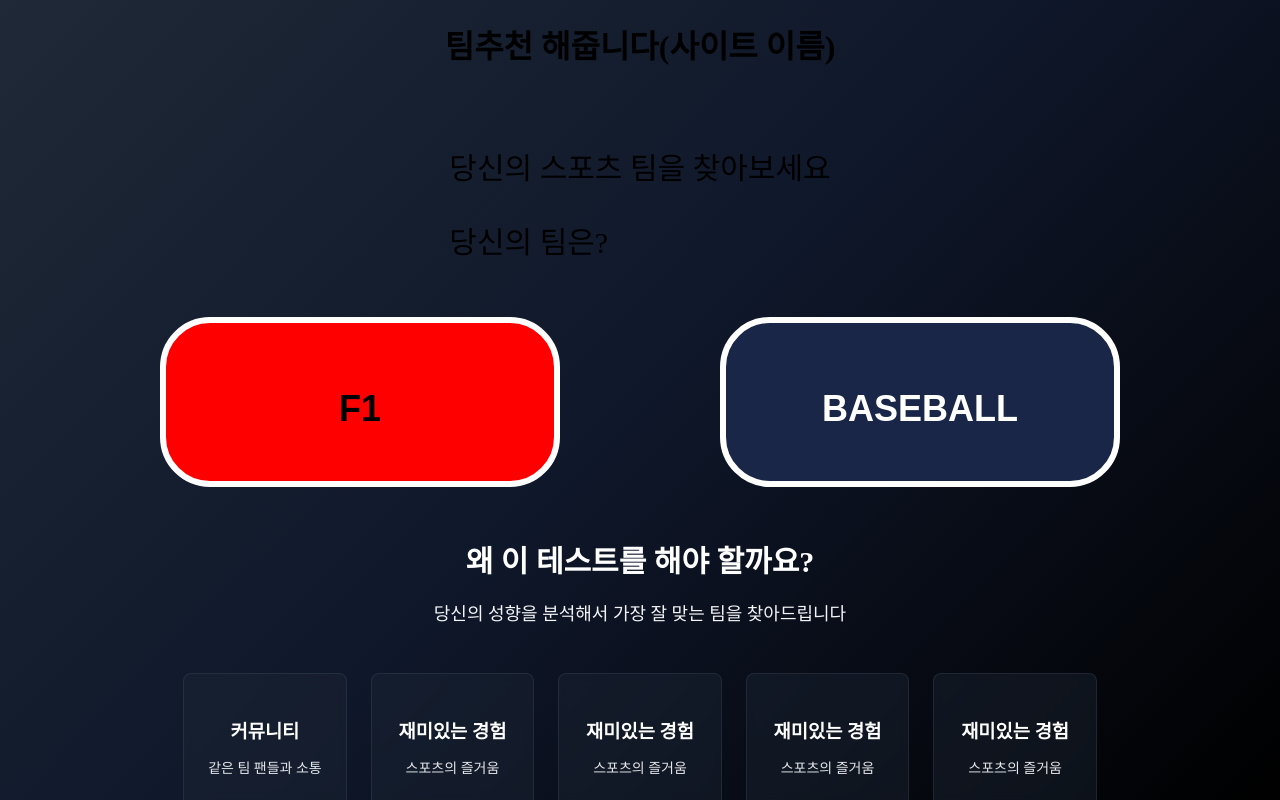
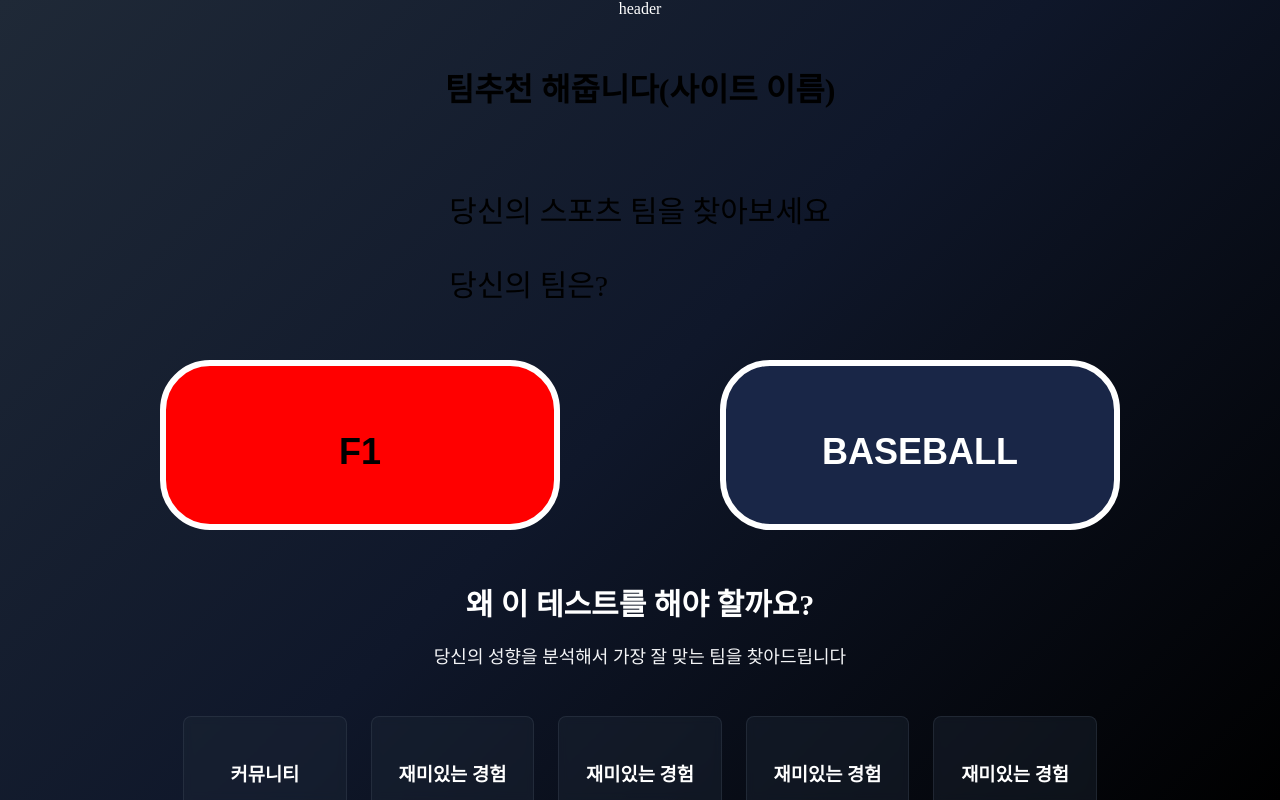
Before and after one commit to SportsTeamRecommend/FrontEnd, a React (Vite) app: page / in a window 1280 px wide. Built offline with nearby package versions, Linux system fonts and the light colour scheme.

Commit message:
feat: homepage header 추가

```diff
--- a/src/pages/Home.css
+++ b/src/pages/Home.css
@@ -16,6 +16,10 @@
   flex-direction: column;
   gap: 25px;
   align-items: center;
+}
+
+.header {
+  color: white;
 }
 
 .site_title {
--- a/src/pages/Home.jsx
+++ b/src/pages/Home.jsx
@@ -46,6 +46,8 @@ const Home = () => {
   };
   return (
     <div className="home_container">
+      <div className="header">header</div>
+
       <h1 className="site_title">팀추천 해줍니다(사이트 이름)</h1>
       <div>
         <p className="site_content">당신의 스포츠 팀을 찾아보세요</p>
```
